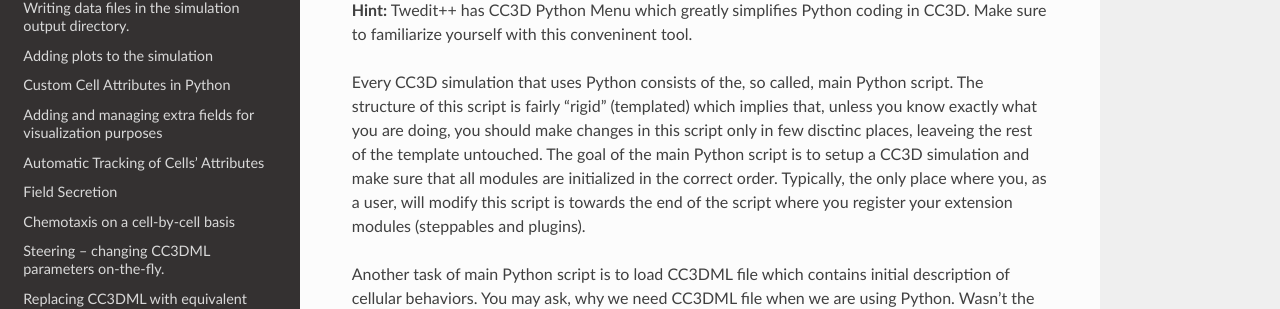
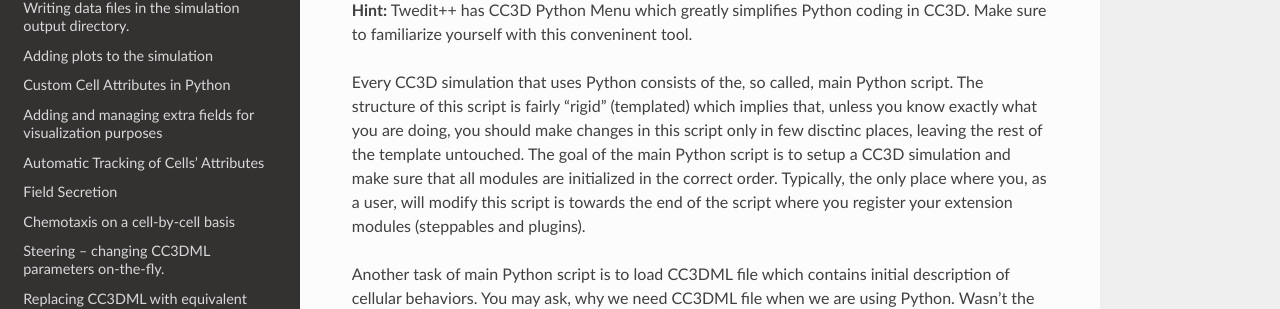
Before and after one commit to CompuCell3D/PythonScriptingManual, a Sphinx documentation site: the page built from docs/how_to_use_python_in_cc3d.rst, in a window 1280 px wide and 900 px high. Shown: the part 305-614 px from the top of the window. Built offline with Sphinx 7.4.7 and the Read the Docs theme 2.0.0, drawn with Linux system fonts in a browser that asks for light colours; some of the changed text lies outside the part shown.

Commit message:
Update how_to_use_python_in_cc3d.rst

```diff
--- a/docs/how_to_use_python_in_cc3d.rst
+++ b/docs/how_to_use_python_in_cc3d.rst
@@ -5,7 +5,7 @@
 
 **Hint:** Twedit++ has CC3D Python Menu which greatly simplifies Python coding in CC3D. Make sure to familiarize yourself with this conveninent tool.
 
-Every CC3D simulation that uses Python consists of the, so called, main Python script. The structure of this script is fairly “rigid” (templated) which implies that, unless you know exactly what you are doing, you should make changes in this script only in few disctinc places, leaveing the rest of the template untouched. The goal of the main Python script is to setup a CC3D simulation and make sure that all modules are initialized in the correct order. Typically, the only place where you, as a user, will modify this script is towards the end of the script where you register your extension modules (steppables and plugins).
+Every CC3D simulation that uses Python consists of the, so called, main Python script. The structure of this script is fairly “rigid” (templated) which implies that, unless you know exactly what you are doing, you should make changes in this script only in few disctinc places, leaving the rest of the template untouched. The goal of the main Python script is to setup a CC3D simulation and make sure that all modules are initialized in the correct order. Typically, the only place where you, as a user, will modify this script is towards the end of the script where you register your extension modules (steppables and plugins).
 
 Another task of main Python script is to load CC3DML file which contains initial description of cellular behaviors. You may ask, why we need CC3DML file when we are using Python. Wasn’t the goal of Python to replace CC3DML? There are two answers to this question short and long. The short answer is that CC3DML provides the description of INITIAL cell behaviors and we will modify those behaviors as simulation runs using Python. But we still need a starting point for our simulation and this is precisely what CC3DML file provides. If you, however, dislike XML, and would rather not use separate file you can easily convert CC3DML into equivalent Python function – all you have to do is to use Twedit++ context menu. We will come back to this topic later. For now, let’s assume that we will still load CC3DML along with main Python script.
 
@@ -218,7 +218,7 @@
 step function you can see start and finish functions which have empty
 bodies. Start function is called after simulation have been initialized
 but before first MCS. Finish function is called immediately after last
-MCS.When writing Python extension modules you have flexibility to
+MCS. When writing Python extension modules you have flexibility to
 implement any combination of these 3 functions (``start``, ``step``, ``finish``).You
 can, of course, leave them unimplemented in which case they will have no
 effect on the simulation.
```
Also changed, not shown: other parts of docs/how_to_use_python_in_cc3d.rst (+1 -1 lines).
